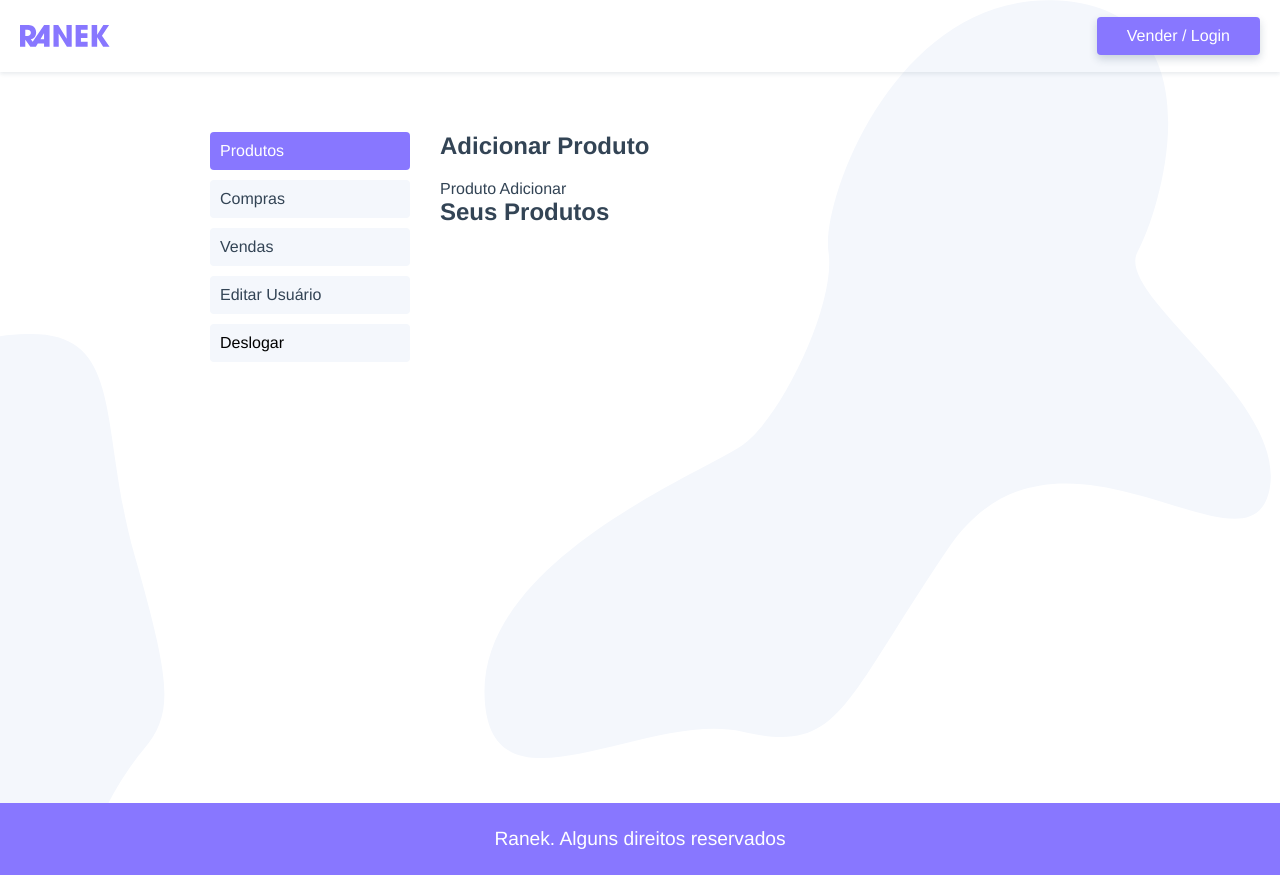
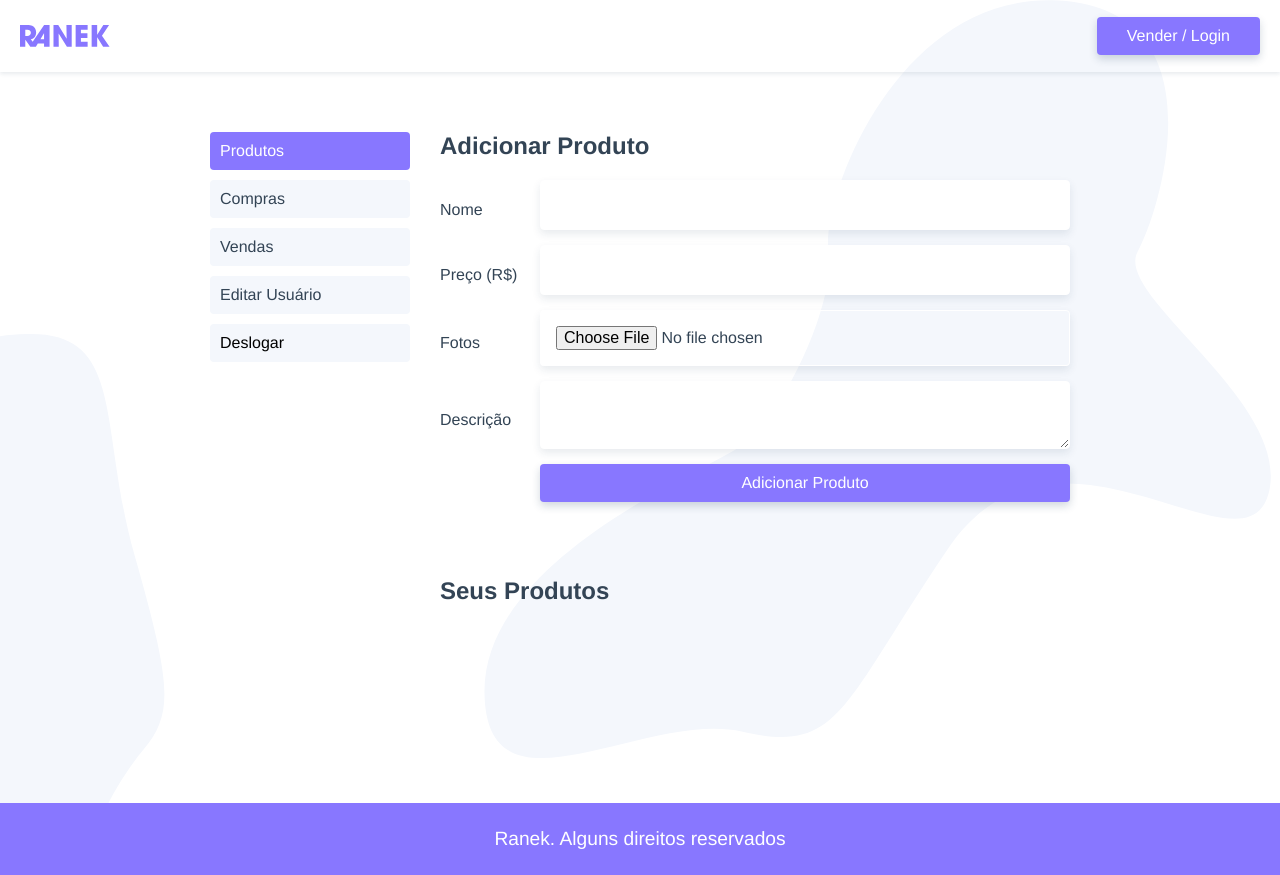
Before and after one commit to hiago08/ranek, a Vue app: page /usuario in a window 1280 px wide. Built offline with nearby package versions, Linux system fonts and the light colour scheme.

Commit message:
Adicionando formulário de adição de novos produtos

```diff
--- a/src/components/ProdutoAdicionar.vue
+++ b/src/components/ProdutoAdicionar.vue
@@ -1,11 +1,64 @@
 <template>
-  <p>Produto Adicionar</p>
+  <form class="adicionarProduto">
+    <label for="nome">Nome</label>
+    <input id="nome" name="nome" type="text" v-model="produto.nome" />
+    <label for="preco">Preço (R$)</label>
+    <input id="preco" name="preco" type="number" v-model="produto.preco" />
+    <label for="fotos">Fotos</label>
+    <input id="fotos" name="fotos" type="file" ref="fotos" />
+    <label for="descricao">Descrição</label>
+    <textarea
+      id="descricao"
+      name="descricao"
+      v-model="produto.descricao"
+    ></textarea>
+    <input
+      type="button"
+      class="btn"
+      value="Adicionar Produto"
+      @click.prevent="adicionarProduto"
+    />
+  </form>
 </template>
 
 <script>
+import { api } from "@/services.js";
+
 export default {
   name: "ProdutoAdicionar",
+  data() {
+    return {
+      produto: {
+        nome: "",
+        preco: "",
+        descricao: "",
+        fotos: null,
+      },
+    };
+  },
+  methods: {
+    formatarProduto() {
+      this.produto.usuario_id = this.$store.state.usuario_id;
+    },
+    adicionarProduto() {
+      this.formatarProduto();
+      api.post("/produto", this.produto).then(() => {
+        this.$store.dispatch("getUsuarioProdutos");
+      });
+    },
+  },
 };
 </script>
 
-<style></style>
+<style scoped>
+.adicionarProduto {
+  display: grid;
+  grid-template-columns: 100px 1fr;
+  align-items: center;
+  margin-bottom: 60px;
+}
+
+.btn {
+  grid-column: 2;
+}
+</style>
```
